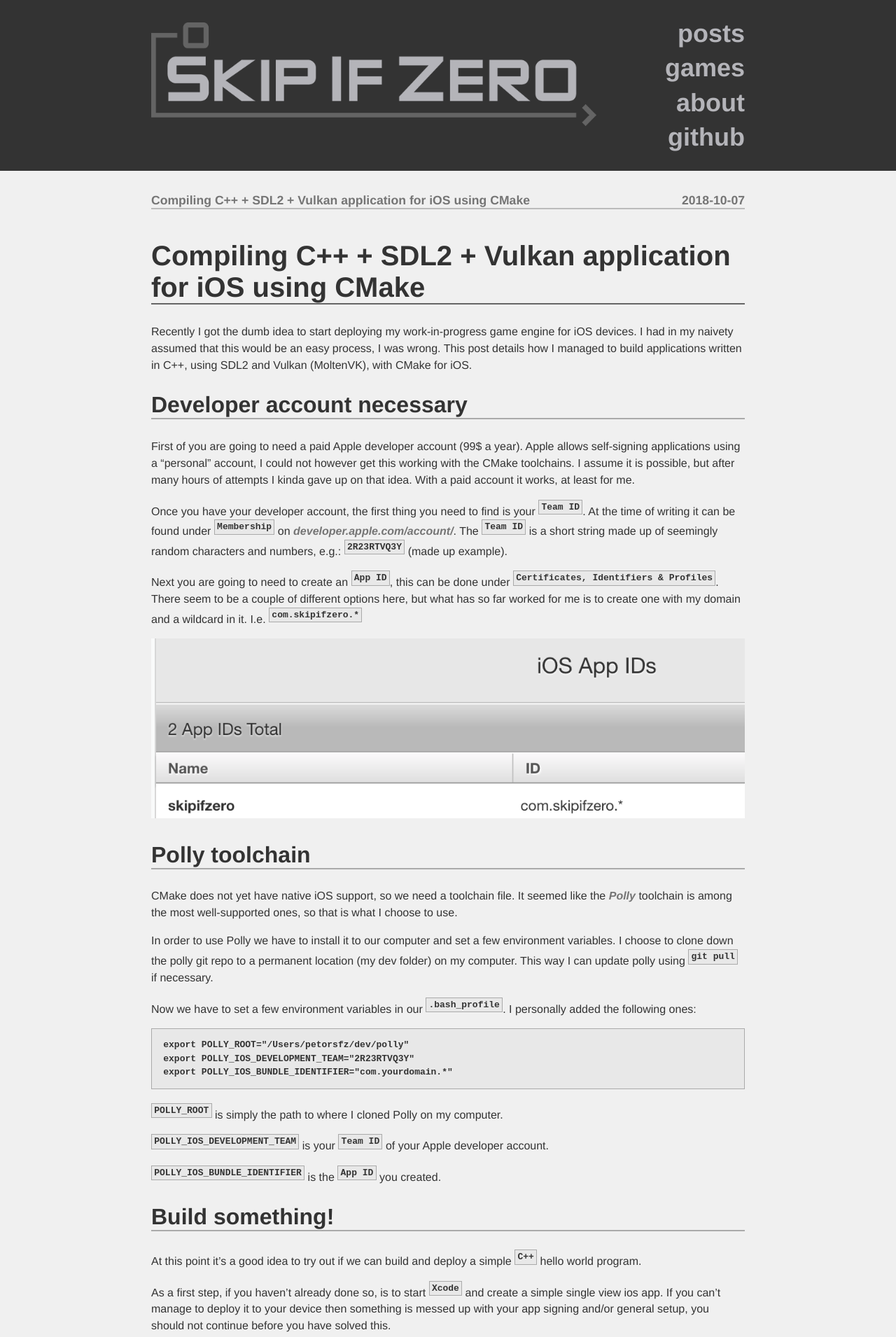
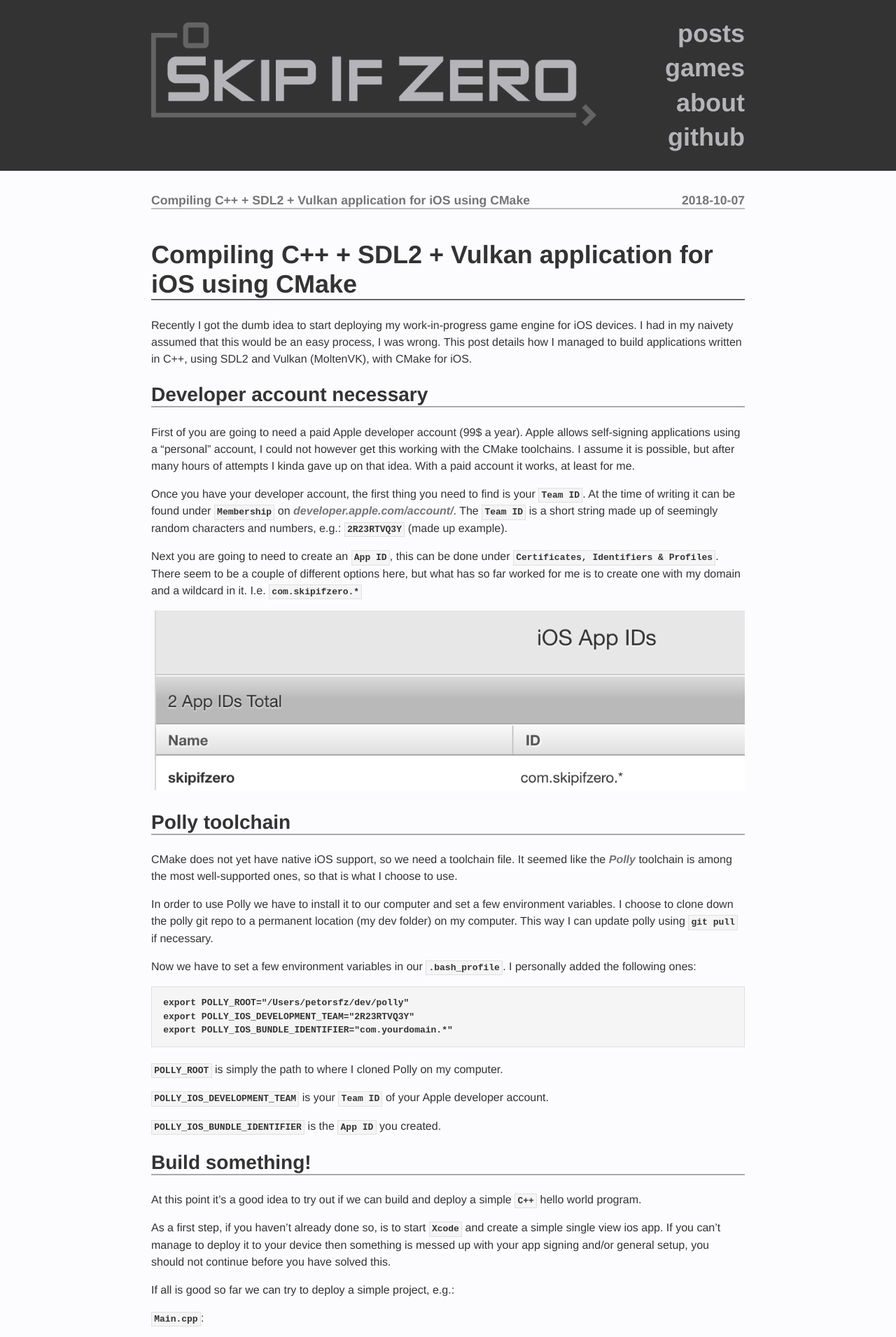
Before and after one commit to skipifzero/SkipIfZero.github.io, a Jekyll site: the page built from _posts/2018-10-07-compiling-cmake-ios.md, in a window 1280 px wide. Shown: the top 1910 px of the page at 70% size. Built offline with Jekyll 4.4.1, drawn with Linux system fonts in a browser that asks for light colours; comment, search, counter and statistics services are not loaded.

Commit message:
Some CSS updates

```diff
--- a/_posts/2018-10-07-compiling-cmake-ios.md
+++ b/_posts/2018-10-07-compiling-cmake-ios.md
@@ -13,7 +13,7 @@
 
 First of you are going to need a paid Apple developer account (99$ a year). Apple allows self-signing applications using a "personal" account, I could not however get this working with the CMake toolchains. I assume it is possible, but after many hours of attempts I kinda gave up on that idea. With a paid account it works, at least for me.
 
-Once you have your developer account, the first thing you need to find is your `Team ID`. At the time of writing it can be found under `Membership` on [developer.apple.com/account/](developer.apple.com/account/). The `Team ID` is a short string made up of seemingly random characters and numbers, e.g.: `2R23RTVQ3Y` (made up example).
+Once you have your developer account, the first thing you need to find is your `Team ID`. At the time of writing it can be found under `Membership` on [developer.apple.com/account/](https://developer.apple.com/account/). The `Team ID` is a short string made up of seemingly random characters and numbers, e.g.: `2R23RTVQ3Y` (made up example).
 
 Next you are going to need to create an `App ID`, this can be done under `Certificates, Identifiers & Profiles`. There seem to be a couple of different options here, but what has so far worked for me is to create one with my domain and a wildcard in it. I.e. `com.skipifzero.*`
 
--- a/css/style.css
+++ b/css/style.css
@@ -76,7 +76,7 @@
 
 #page-middle
 {
-	background-color: #F0F0F0;
+	background-color: #FCFCFF;
 }
 
 #page-middle-content
@@ -156,7 +156,7 @@
 
 h1
 {
-	font-size: 2.5em;
+	font-size: 2.25em;
 	font-weight: 700;
 }
 
@@ -169,7 +169,7 @@
 
 h2
 {
-	font-size: 2em;
+	font-size: 1.75em;
 	font-weight: 700;
 }
 
@@ -183,7 +183,7 @@
 
 h3
 {
-	font-size: 1.7em;
+	font-size: 1.5em;
 	font-weight: 700;
 }
 
@@ -239,18 +239,18 @@
 
 code
 {
-	background-color: #E8E8E8;
-	border: 1px solid #AAAAAA;
+	background-color: #F5F5F5;
+	border: 1px solid #E0E0E0;
 	font-weight: 700;
 	display: inline-block;
 	padding: 0em 0.25em;
 	box-sizing: border-box;
 	line-height: 1.5em;
-	overflow-x: scroll;
 }
 
 pre code
 {
+	overflow-x: scroll;
 	width: 100%;
 	padding: 1em 1.25em;
 }
@@ -266,8 +266,8 @@
 
 th, td
 {
-	border: 1px solid #AAAAAA;
-	background-color: #E8E8E8;
+	border: 1px solid #E0E0E0;
+	background-color: #F5F5F5;
 	padding: 0.45em 0.35em;
 }
 
```
